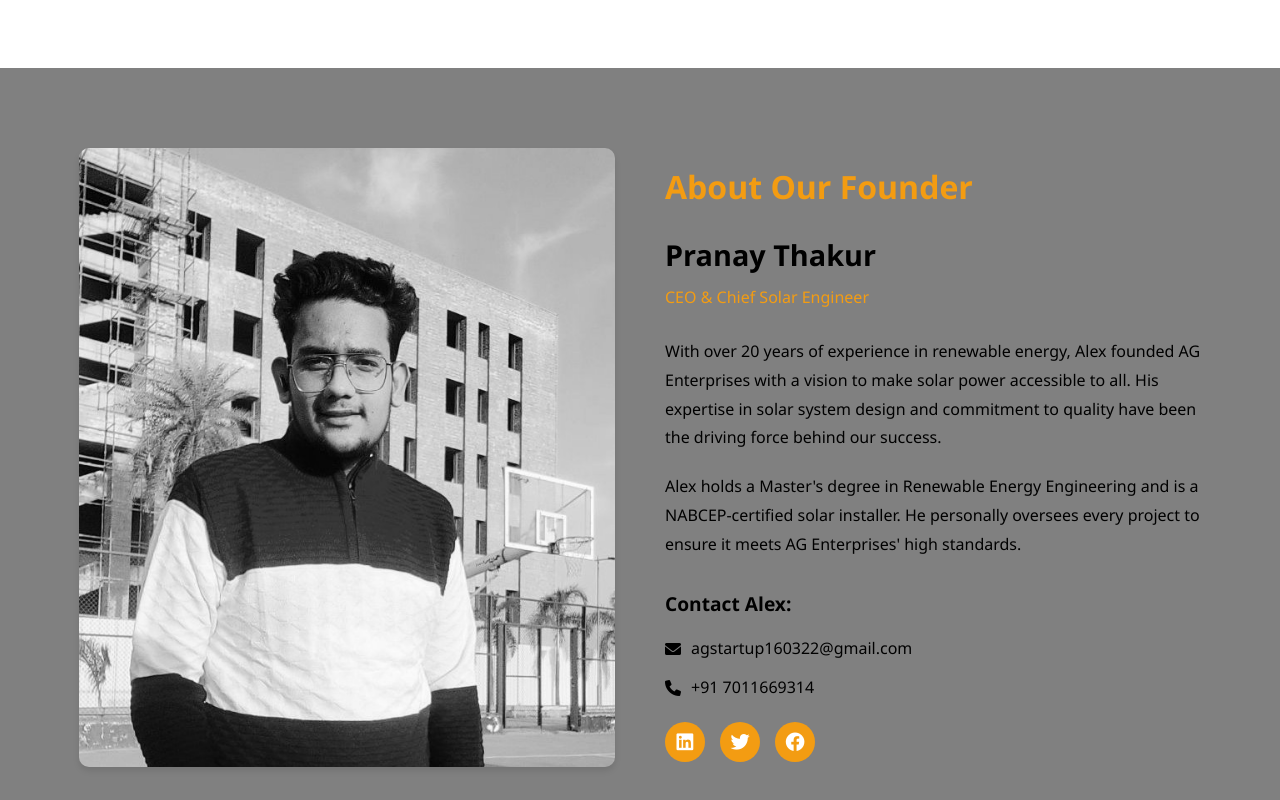
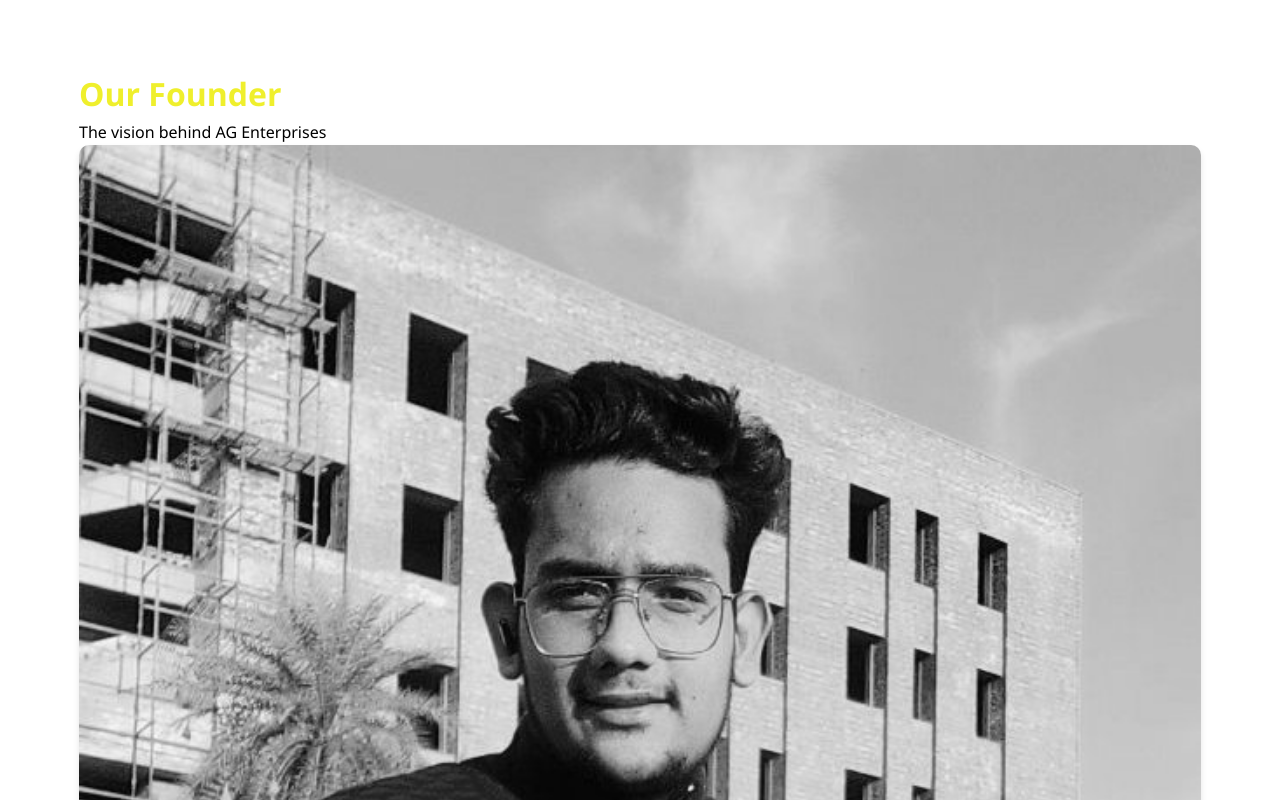
Before and after one commit to itspranaykr/solar-companay-website, a plain HTML site: page ab.html in a window 1280 px wide. Shown: the part 2420-3220 px from the top of the page. Drawn offline with Linux system fonts and the light colour scheme.

Commit message:
Update ab.html

```diff
--- a/ab.html
+++ b/ab.html
@@ -126,26 +126,31 @@
             </div>
         </section>
 
-        <section class="founder">
+        <section class="about-founder">
             <div class="container">
-                <div class="founder-image">
-                    <img src="pic 1-modified.jpg" alt="Alex Green, Founder">
+                <div class="section-header">
+                    <h1 style="font-size: xx-large;color: #efef2c;">Our Founder</h1>
+
+                    <p>The vision behind AG Enterprises</p>
                 </div>
-                <div class="founder-info">
-                    <h2>About Our Founder</h2>
-                    <h3>Pranay Thakur</h3>
-                    <p class="title">CEO & Chief Solar Engineer</p>
-                    <p>With over 20 years of experience in renewable energy, Alex founded AG Enterprises with a vision to make solar power accessible to all. His expertise in solar system design and commitment to quality have been the driving force behind our success.</p>
-                    <p>Alex holds a Master's degree in Renewable Energy Engineering and is a NABCEP-certified solar installer. He personally oversees every project to ensure it meets AG Enterprises' high standards.</p>
-
-                    <div class="contact-founder">
-                        <h4>Contact Alex:</h4>
-                        <p><i class="fas fa-envelope"></i> agstartup160322@gmail.com</p>
-                        <p><i class="fas fa-phone"></i>+91 7011669314</p>
+                <div class="founder-grid">
+                    <div class="founder-image">
+                        <img src="pic 1-modified.jpg" alt="AG Enterprises Founder">
+                    </div>
+                    <div class="founder-bio">
+                        <h3>Pranay Thakur</h3>
+                        <p class="title">CEO & Founder</p>
+                        <p>Alexandra Green founded AG Enterprises in 2010 with a clear vision to create a company that would redefine industry standards. With a background in engineering and business management, she identified gaps in the market and set out to fill them with innovative solutions.</p>
+                        <p>Under her leadership, AG Enterprises has grown from a small startup to an industry leader, earning numerous awards and recognitions along the way. Alexandra remains actively involved in the company's strategic direction while fostering a culture of creativity and excellence.</p>
+                        <div class="founder-quote">
+                            <blockquote>
+                                "Success isn't just about profits; it's about making a meaningful impact and leaving a legacy of positive change."
+                            </blockquote>
+                        </div>
                         <div class="social-links">
-                            <a href="#"><i class="fab fa-linkedin"></i></a>
-                            <a href="#"><i class="fab fa-twitter"></i></a>
-                            <a href="#"><i class="fab fa-facebook"></i></a>
+                            <a href="#"><i style="margin-left: 20px; background-color: #b9a705;" class="fab fa-facebook-f"></i></a>
+                            <a href="#"><i style="margin-left: 20px;background-color: #b9a705"  class="fab fa-instagram"></i></a>
+                            <a href="#"><i style="margin-left: 20px;background-color: #b9a705" class="fab fa-linkedin-in"></i></a>
                         </div>
                     </div>
                 </div>
```
